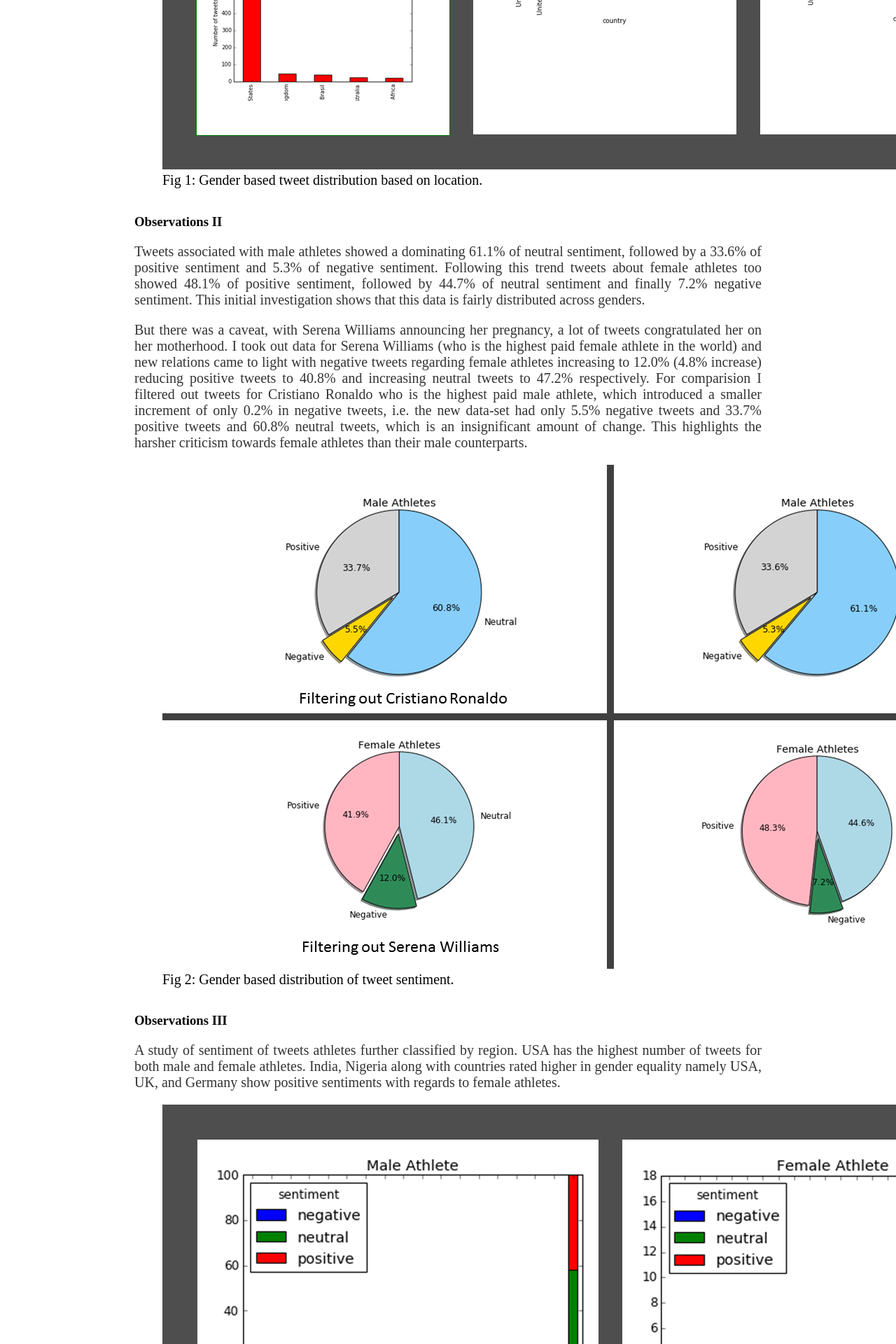
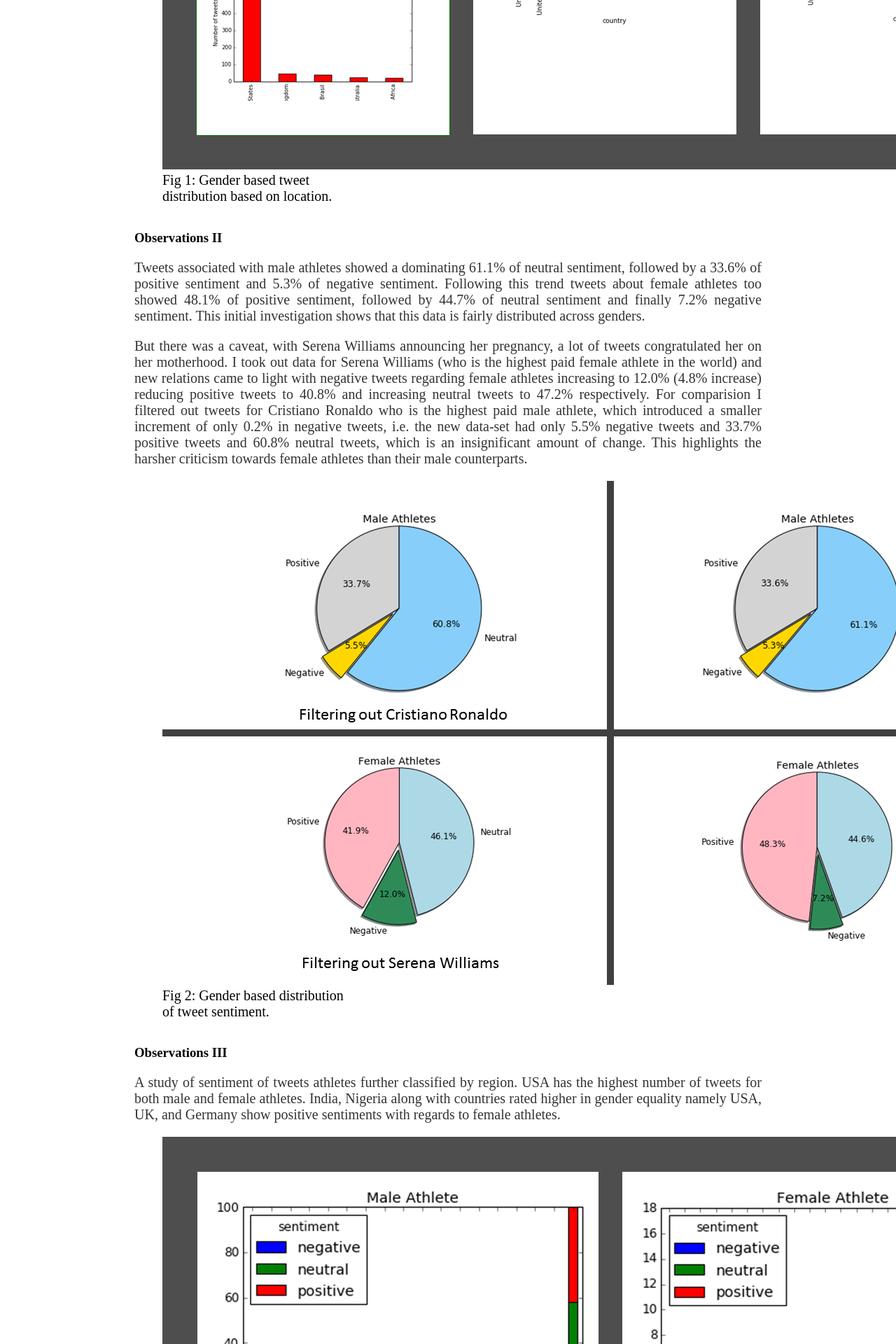
Before and after one commit to SreyaG/SportTweet, a Jekyll site: the page built from results/index.html, in a window 1280 px wide. Shown: the part 912-2832 px from the top of the page at 70% size. Built offline with Jekyll 4.4.1, drawn with Linux system fonts in a browser that asks for light colours.

Commit message:
Update main1.css

```diff
--- a/css/main1.css
+++ b/css/main1.css
@@ -61,8 +61,8 @@
 div.figure {
 margin-left: 40px;
 margin-right: 40px;
-width: 100%;
-height: 100%;
+width: 30%;
+height: 30%;
 min-width: 10px;
 min-height: 10px;
 }
```
